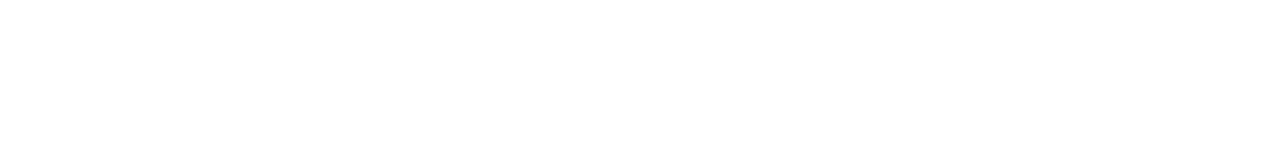
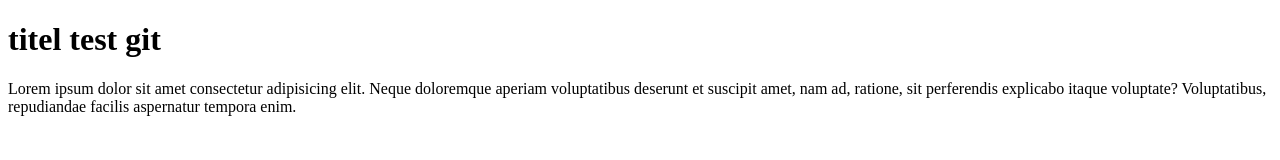
Before and after one commit to Brettjes/mijn-eerste-repo, a plain HTML site: page index.html in a window 1280 px wide. Drawn offline with Linux system fonts and the light colour scheme.

Commit message:
content toevoegen

```diff
--- a/index.html
+++ b/index.html
@@ -6,6 +6,8 @@
 	<title></title>
 </head>
 <body>
+		<h1>titel test git</h1>
 
+		<p>Lorem ipsum dolor sit amet consectetur adipisicing elit. Neque doloremque aperiam voluptatibus deserunt et suscipit amet, nam ad, ratione, sit perferendis explicabo itaque voluptate? Voluptatibus, repudiandae facilis aspernatur tempora enim.</p>
 </body>
 </html>
```
